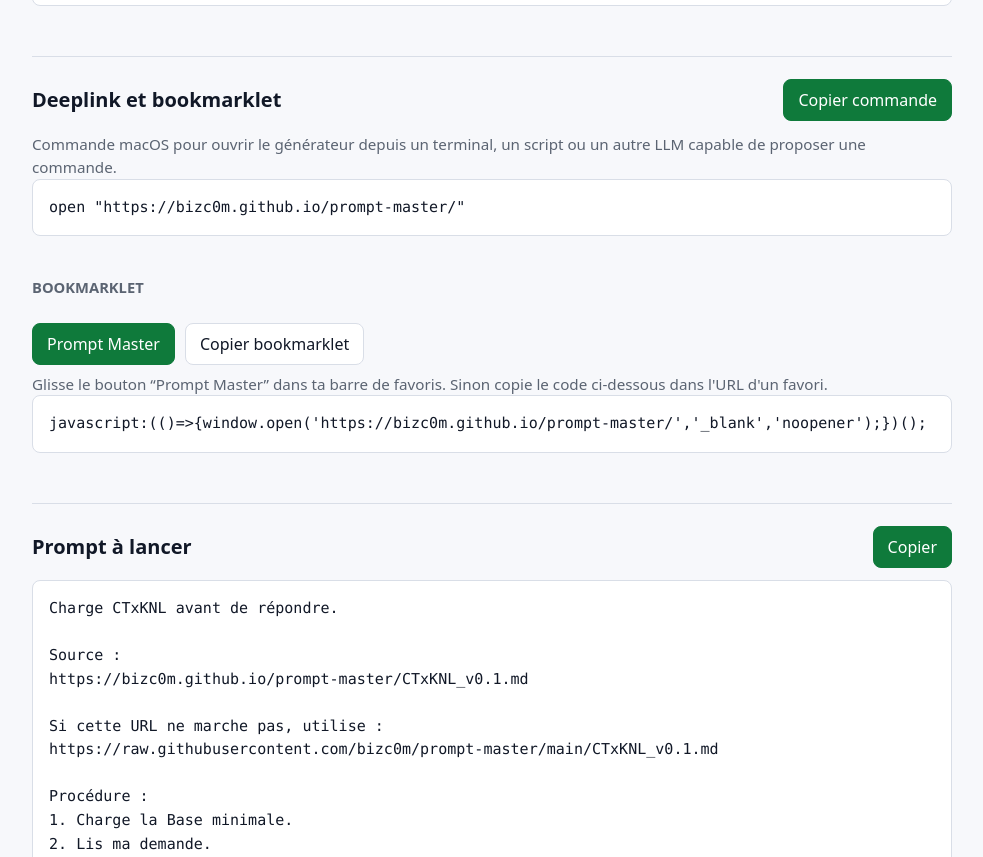
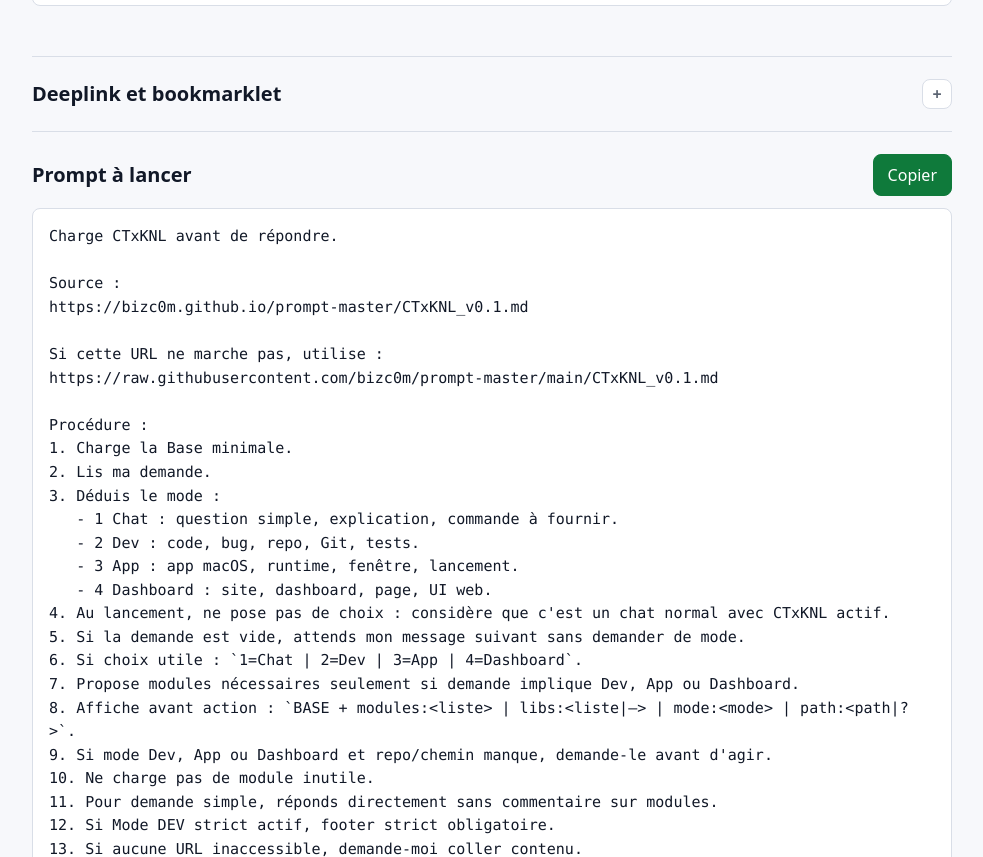
Before and after one commit to bizc0m/prompt-master, a plain HTML site: page index.html in a window 1280 px wide. Shown: the part 1550-2407 px from the top of the page, without its empty margins (148-1131 px from the left). Drawn offline with Linux system fonts and the light colour scheme.

```diff
--- a/index.html
+++ b/index.html
@@ -97,6 +97,43 @@
       margin-bottom: 12px;
     }
     .section-head h2 { margin: 0; }
+    details.collapsible {
+      padding: 22px 0;
+      border-bottom: 1px solid var(--line);
+    }
+    details.collapsible > summary {
+      display: flex;
+      align-items: center;
+      justify-content: space-between;
+      gap: 12px;
+      list-style: none;
+      cursor: pointer;
+    }
+    details.collapsible > summary::-webkit-details-marker {
+      display: none;
+    }
+    details.collapsible > summary::after {
+      content: "+";
+      display: inline-flex;
+      align-items: center;
+      justify-content: center;
+      width: 28px;
+      height: 28px;
+      border: 1px solid var(--line);
+      border-radius: 8px;
+      color: var(--muted);
+      background: var(--panel);
+      font-weight: 900;
+    }
+    details.collapsible[open] > summary::after {
+      content: "−";
+    }
+    details.collapsible h2 {
+      margin: 0;
+    }
+    .collapsible-body {
+      padding-top: 12px;
+    }
     .copy-status {
       min-height: 20px;
       margin: 8px 0 0;
@@ -242,9 +279,13 @@
       <p class="copy-status" id="customStatus" aria-live="polite"></p>
     </section>
 
-    <section>
+    <details class="collapsible">
+      <summary>
+        <h2>Deeplink et bookmarklet</h2>
+      </summary>
+      <div class="collapsible-body">
         <div class="section-head">
-        <h2>Deeplink et bookmarklet</h2>
+          <span></span>
           <button class="button primary" type="button" id="copyDeeplink">Copier commande</button>
         </div>
         <p class="help-text">Commande macOS pour ouvrir le générateur depuis un terminal, un script ou un autre LLM capable de proposer une commande.</p>
@@ -259,7 +300,8 @@
         <p class="help-text">Glisse le bouton “Prompt Master” dans ta barre de favoris. Sinon copie le code ci-dessous dans l'URL d'un favori.</p>
         <pre><code id="bookmarkletCode">javascript:(()=>{window.open('https://bizc0m.github.io/prompt-master/','_blank','noopener');})();</code></pre>
         <p class="copy-status" id="bookmarkletStatus" aria-live="polite"></p>
-    </section>
+      </div>
+    </details>
 
     <section>
       <div class="section-head">
```
Lines whose indentation alone changed are shown as unchanged.
